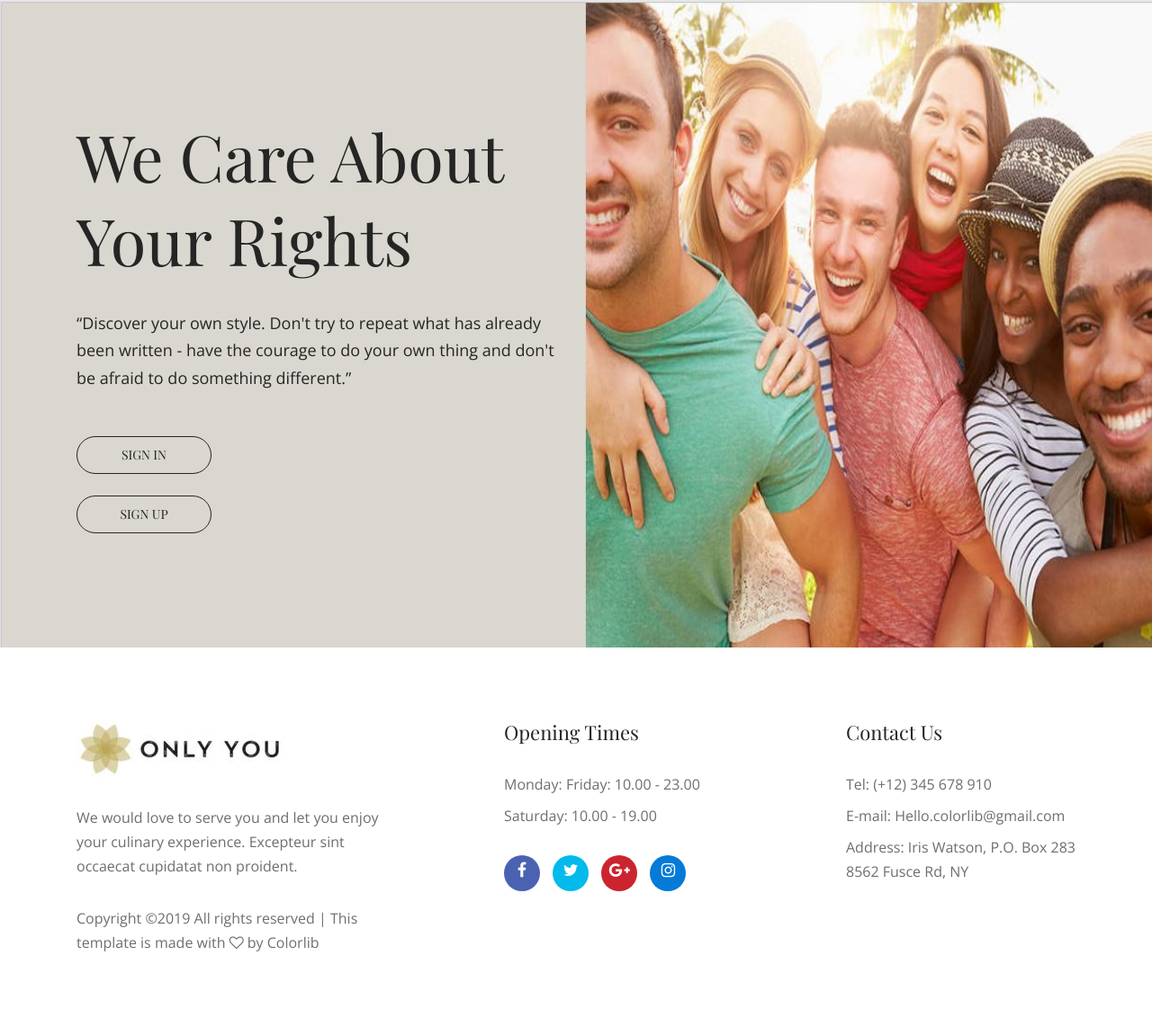
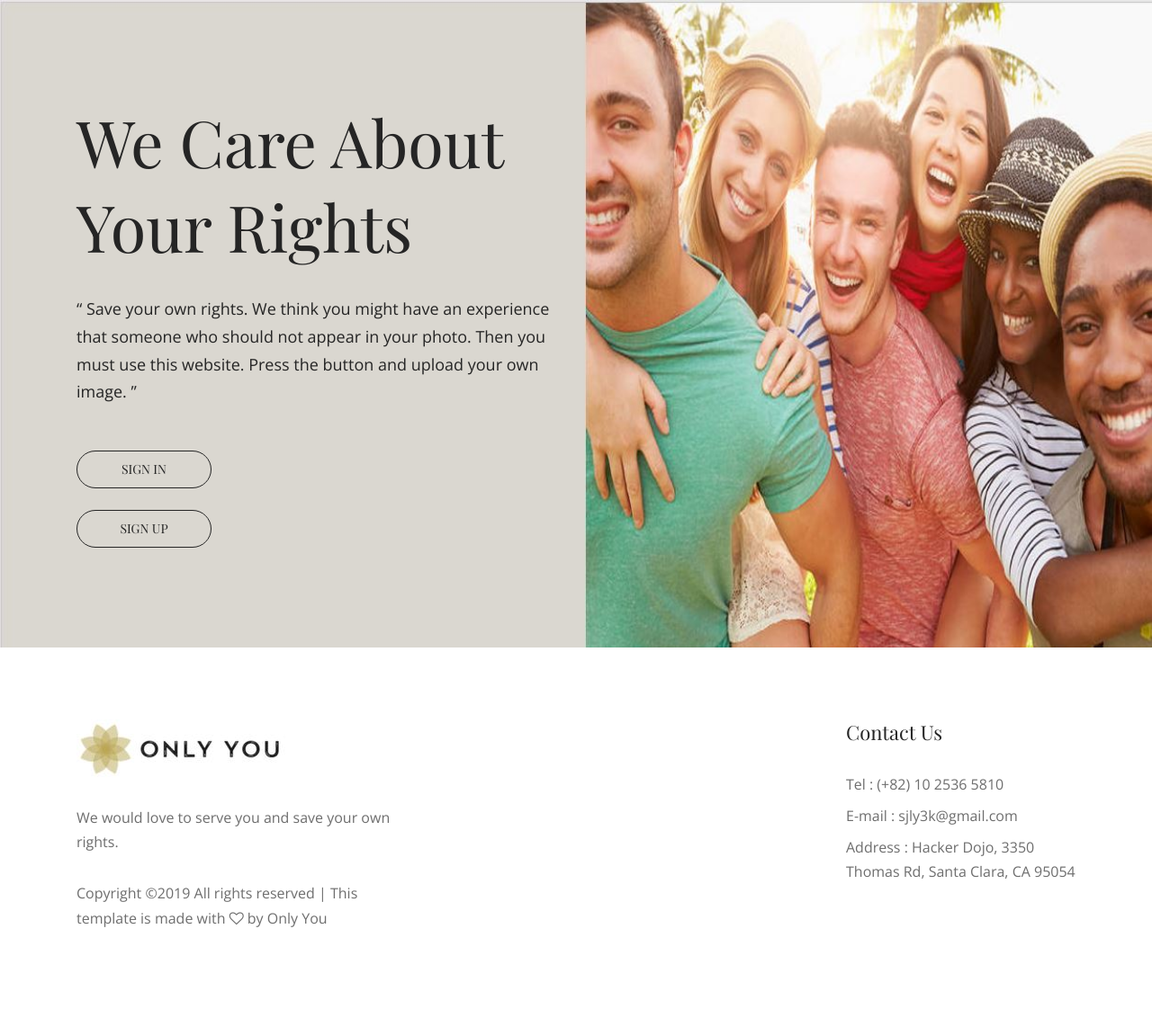
Before and after one commit to onlyyou-teamb/Server, a Django app: page / in a window 1280 px wide. Shown: the part 151-1293 px from the top of the page at 90% size. After the commit the page ends 1182 px from the top, so only its background shows below. Run offline with Django 3.2, Linux system fonts and the light colour scheme; some libraries are stand-ins or nearby versions.

Commit message:
2019-08-13 comment edit
same as title

```diff
--- a/onlyyou/main/templates/main/base.html
+++ b/onlyyou/main/templates/main/base.html
@@ -73,8 +73,6 @@
                                     <li><a href="{% url 'login' %}">Sign In</a></li>
                                     <li><a href="{% url 'register' %}">Sign Up</a></li>
                                     {% endif %}
-                                    <!---<li><a href="./blog.html">Blog</a></li>
-                                    <li><a href="./contact.html">Contact</a></li>-->
                                 </ul>
                             </div>
                             <!-- Nav End -->
@@ -100,35 +98,13 @@
                         <!-- Footer Logo -->
                         <a href="{% url 'main-home' %}" class="footer-logo"><img src="{% static 'icon.jpg' %}" alt=""></a>
 
-                        <p class="mb-30">We would love to serve you and let you enjoy your culinary experience. Excepteur sint occaecat cupidatat non proident.</p>
+                        <p class="mb-30">We would love to serve you and save your own rights.</p>
 
                         <!-- Copywrite Text -->
                         <div class="copywrite-text">
                             <p> <!-- Link back to Colorlib can't be removed. Template is licensed under CC BY 3.0. -->
-Copyright &copy;<script>document.write(new Date().getFullYear());</script> All rights reserved | This template is made with <i class="fa fa-heart-o" aria-hidden="true"></i> by <a href="https://colorlib.com" target="_blank">Colorlib</a>
+Copyright &copy;<script>document.write(new Date().getFullYear());</script> All rights reserved | This template is made with <i class="fa fa-heart-o" aria-hidden="true"></i> by <a href="https://colorlib.com" target="_blank">Only You</a>
 <!-- Link back to Colorlib can't be removed. Template is licensed under CC BY 3.0. --></p>
-                        </div>
-                    </div>
-                </div>
-
-                <!-- Single Footer Widget -->
-                <div class="col-12 col-sm-6 col-md-4 col-xl-3">
-                    <div class="single-footer-widget mb-80">
-                        <!-- Widget Title -->
-                        <h4 class="widget-title">Opening times</h4>
-
-                        <!-- Open Times -->
-                        <div class="open-time">
-                            <p>Monday: Friday: 10.00 - 23.00</p>
-                            <p>Saturday: 10.00 - 19.00</p>
-                        </div>
-
-                        <!-- Social Info -->
-                        <div class="social-info">
-                            <a href="#" class="facebook"><i class="fa fa-facebook mt-2"></i></a>
-                            <a href="#" class="twitter"><i class="fa fa-twitter mt-2"></i></a>
-                            <a href="#" class="google-plus"><i class="fa fa-google-plus mt-2"></i></a>
-                            <a href="#" class="instagram"><i class="fa fa-instagram mt-2"></i></a>
                         </div>
                     </div>
                 </div>
@@ -142,9 +118,9 @@ Copyright &copy;<script>document.write(new Date().getFullYear());</script> All r
 
                         <!-- Contact Address -->
                         <div class="contact-address">
-                            <p>Tel: (+12) 345 678 910</p>
-                            <p>E-mail: Hello.colorlib@gmail.com</p>
-                            <p>Address: Iris Watson, P.O. Box 283 8562 Fusce Rd, NY</p>
+                            <p>Tel : (+82) 10 2536 5810 </p>
+                            <p>E-mail : sjly3k@gmail.com</p>
+                            <p>Address : Hacker Dojo, 3350 Thomas Rd, Santa Clara, CA 95054</p>
                         </div>
                     </div>
                 </div>
--- a/onlyyou/main/templates/main/home.html
+++ b/onlyyou/main/templates/main/home.html
@@ -14,7 +14,7 @@
                             <div class="col-12 col-md-9 col-lg-6">
                                 <div class="welcome-text">
                                     <h2 data-animation="fadeInUp" data-delay="100ms">Save Your <br> Portrait Rights</h2>
-                                    <p data-animation="fadeInUp" data-delay="400ms">“Discover your own style. Don't try to repeat what has already been written - have the courage to do your own thing and don't be afraid to do something different.”</p>
+                                    <p data-animation="fadeInUp" data-delay="400ms">“ Save your own rights. We think you might have an experience that someone who should not appear in your photo. Then you must use this website. Press the button and upload your own image. ”</p>
                                     <a href="{% url 'post-create' %}" class="btn akame-btn" data-animation="fadeInUp" data-delay="500ms">Upload Your Image</a>
                                 </div>
                             </div>
@@ -33,7 +33,7 @@
                             <div class="col-12 col-md-9 col-lg-6">
                                 <div class="welcome-text">
                                     <h2 data-animation="fadeInUp" data-delay="100ms">Save Your <br> Portrait Rights</h2>
-                                    <p data-animation="fadeInUp" data-delay="400ms">“Discover your own style. Don't try to repeat what has already been written - have the courage to do your own thing and don't be afraid to do something different.”</p>
+                                    <p data-animation="fadeInUp" data-delay="400ms"> “ Save your own rights. We think you might have an experience that someone who should not appear in your photo. Then you must use this website. Press the button and upload your own image. ”</p>
                                     <a href="{% url 'post-create' %}" class="btn akame-btn" data-animation="fadeInUp" data-delay="500ms">Upload Your Image</a>
                                 </div>
                             </div>
@@ -58,7 +58,7 @@
                             <div class="col-12 col-md-9 col-lg-6">
                                 <div class="welcome-text">
                                     <h2 data-animation="fadeInUp" data-delay="100ms">We Care About <br> Your Rights</h2>
-                                    <p data-animation="fadeInUp" data-delay="400ms">“Discover your own style. Don't try to repeat what has already been written - have the courage to do your own thing and don't be afraid to do something different.”</p>
+                                    <p data-animation="fadeInUp" data-delay="400ms"> “ Save your own rights. We think you might have an experience that someone who should not appear in your photo. Then you must use this website. Press the button and upload your own image. ” </p>
                                     <a href="{% url 'login' %}" class="btn akame-btn" data-animation="fadeInUp" data-delay="500ms">Sign In</a>
                                     <br><br>
                                     <a href="{% url 'register' %}" class="btn akame-btn" data-animation="fadeInUp" data-delay="500ms">Sign Up</a>
--- a/onlyyou/users/templates/users/profile.html
+++ b/onlyyou/users/templates/users/profile.html
@@ -35,7 +35,7 @@
                         <title>Bootstrap Thumbnail Carousel with Content</title>
                         <style type="text/css">
                         body {
-                            background: #ebebeb;
+                            background: #ffffff;
                             font-family: "Open Sans", sans-serif;
                         }
                         .col-center {
```
Also changed, not shown: onlyyou/media/user_sjly3k/profile/KakaoTalk_20190813_093206604.jpg (added).
